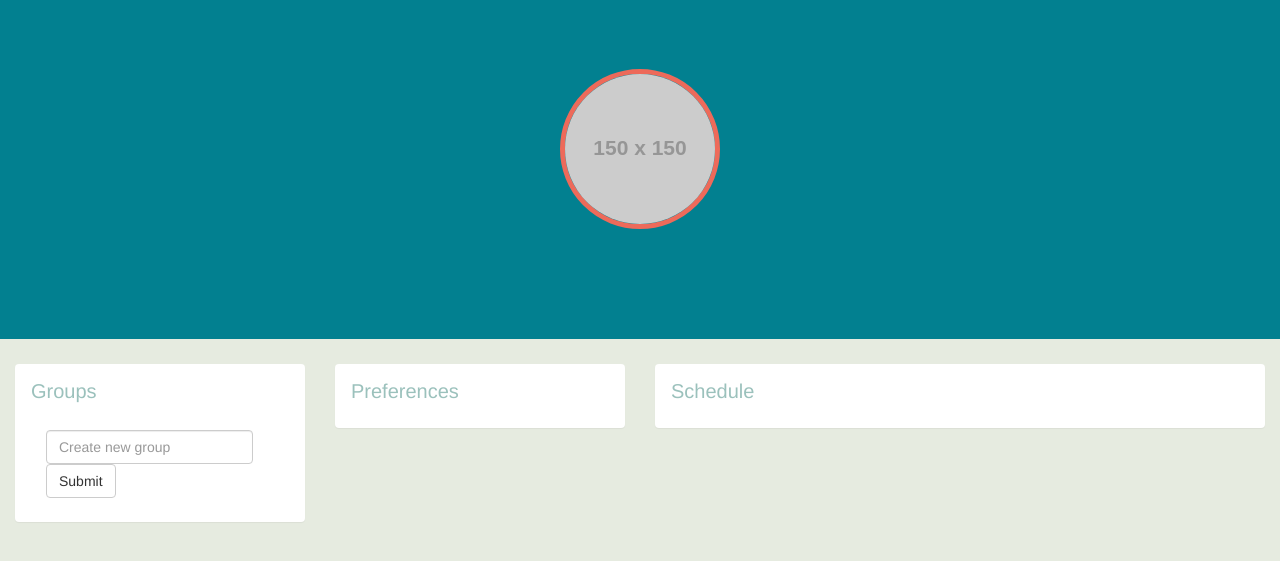
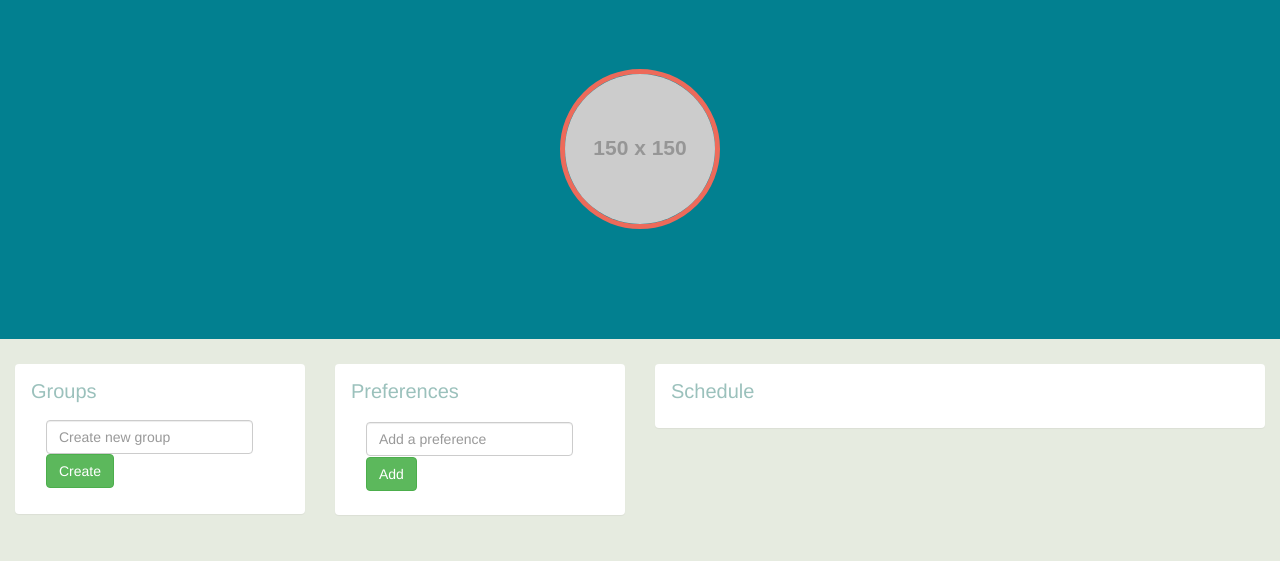
Before and after one commit to AjayAujla/McHacks2016, a Django app: template mchacks2016/main/templates/main/dashboard.html in a window 1280 px wide. Shown: the part 51-612 px from the top of the page. Run offline with Django 3.2, Linux system fonts and the light colour scheme; the template is opened without the code that fills it, so the values that code supplies are empty; grey boxes labelled with a size stand in for pictures from a placeholder-image service; some libraries are stand-ins or nearby versions.

Commit message:
Can add groups and prefs in dashboard

```diff
--- a/mchacks2016/main/models.py
+++ b/mchacks2016/main/models.py
@@ -14,14 +14,13 @@ class Availability(models.Model):
     end_date = models.DateTimeField('Available to')
 
 class User(models.Model):
-    user_name = models.CharField(max_length=50)
+    user_name = models.CharField(max_length=50, unique=True)
     first_name = models.CharField(max_length=50)
     last_name = models.CharField(max_length=50)
     postal_code = models.CharField(max_length=7)
     preference = models.ManyToManyField(Preference)
     availability = models.ManyToManyField(Availability)
     password = models.CharField(max_length=20, null=True)
-
     def __str__(self):
         return self.user_name
 
@@ -35,7 +34,7 @@ class Activity(models.Model):
 
 # For each planned activity, make a "group" to decide what activity and when
 class Group(models.Model):
-    name = models.CharField(max_length=50)
+    name = models.CharField(max_length=50, unique=True)
     users = models.ManyToManyField(User)
     chosen_activity = models.ForeignKey(Activity, on_delete=models.CASCADE, related_name='chosen_activity', blank=True, null=True)
     chosen_date = models.ForeignKey(Availability, on_delete=models.CASCADE, related_name='chosen_date', blank=True, null=True)
--- a/mchacks2016/main/templates/main/dashboard.html
+++ b/mchacks2016/main/templates/main/dashboard.html
@@ -42,17 +42,19 @@
 				<div class="panel">
 					<div class="panel-body">
 						<h1>Groups</h1>
+						<form id="createGroup" method="POST" action="/dashboard" novalidate="novalidate" class="navbar-form">{% csrf_token %}
+							<input type="hidden" name="username" value="{{user.user_name}}">
+							<input type="hidden" name="formType" value="create_group">
+							<div class="form-group">
+									<input type="text" class="form-control" id="group" name="group" value="" required="" placeholder="Create new group">
+							</div>
+							<button href="" type="submit" class="btn btn-success">Create</button>
+						</form>
 						<ul>
 							{% for group in userGroups %}
-								<li><a href="">{{group}}</a></li>
+								<li><a href="/group/{{group}}">{{group}}</a></li>
 							{% endfor %}
 						</ul>
-						<form class="navbar-form navbar-left" role="search">
-							<div class="form-group">
-								<input type="text" class="form-control" placeholder="Create new group">
-							</div>
-							<button type="submit" class="btn btn-default">Submit</button>
-						</form>
 					</div>
 				</div>
 			</div>
@@ -60,6 +62,15 @@
 				<div class="panel preferences">
 					<div class="panel-body">
 						<h1>Preferences</h1>
+						<form id="createPref" method="POST" action="/dashboard" novalidate="novalidate" class="navbar-form">{% csrf_token %}
+							<input type="hidden" name="username" value="{{user.user_name}}">
+							<input type="hidden" name="formType" value="create_pref">
+							<div class="form-group">
+									<input type="text" class="form-control" id="pref" name="pref" value="" required="" placeholder="Add a preference">
+							</div>
+							<button href="" type="submit" class="btn btn-success">Add</button>
+						</form>
+
 						{% for preference in userPreferences %}
 							<span>{{preference}}</span>
 						{% endfor %}
```
Also changed, not shown: mchacks2016/main/views.py (+31 -3 lines).
